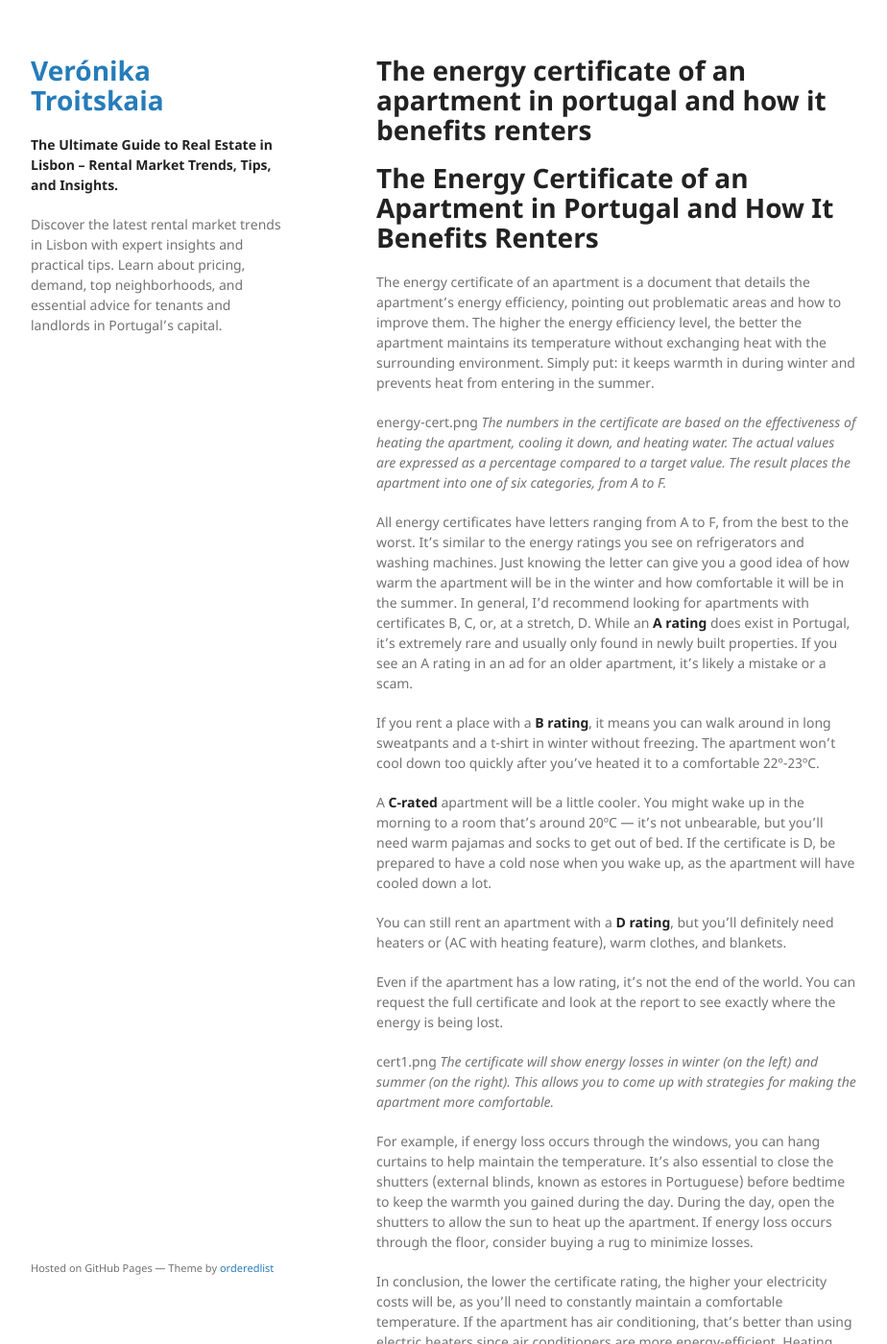
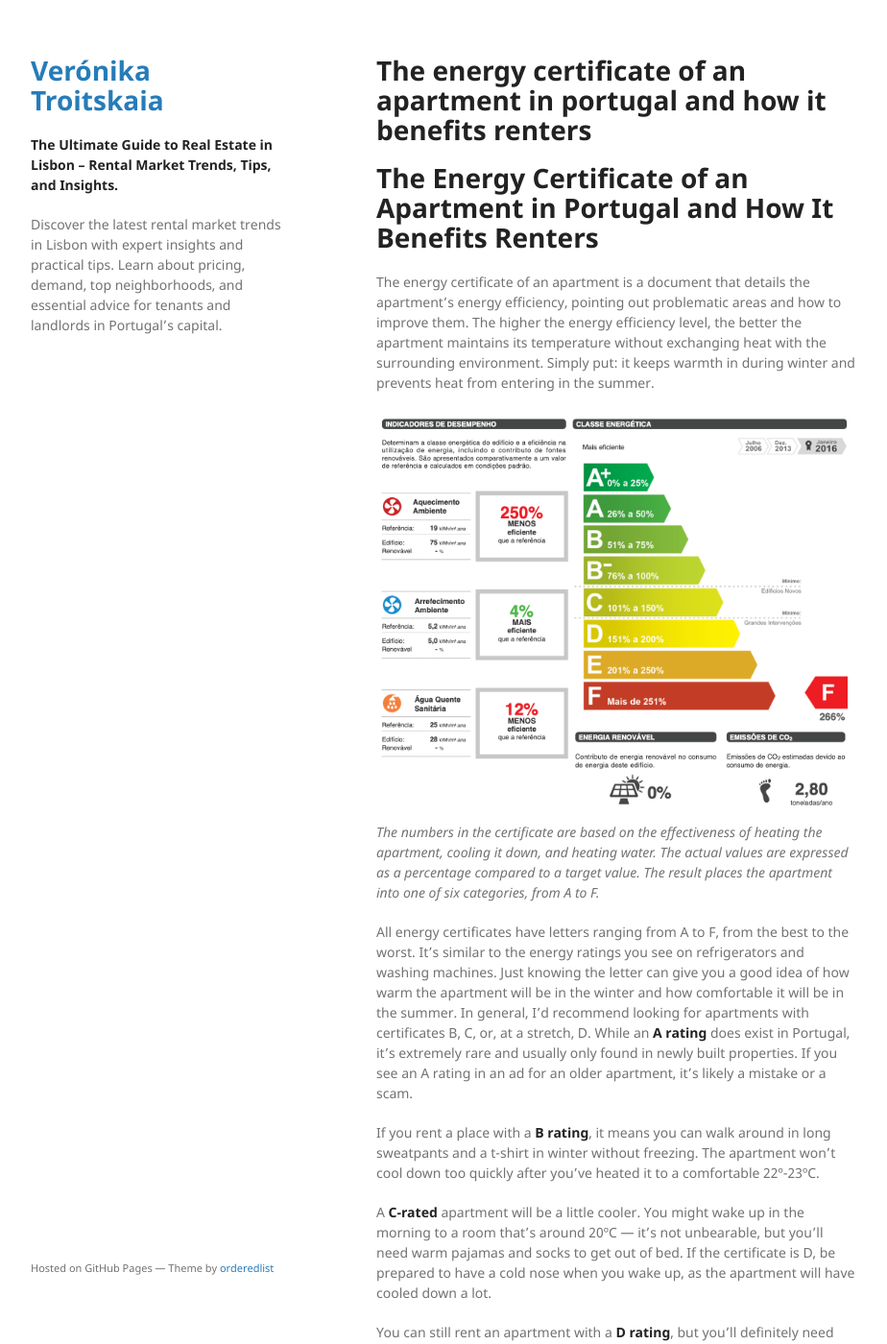
Before and after one commit to veronika-pt/blog.veronika.pt, a Jekyll site: the page built from _posts/2023-05-10-The Energy Certificate of an Apartment in Portugal and How It Benefits Renters.md, in a window 1280 px wide and 1400 px high. Shown: the whole window at 96% size, without its empty margins (178-1102 px from the left). Built offline with Jekyll 4.4.1, drawn with Linux system fonts in a browser that asks for light colours.

Commit message:
Update 2023-05-10-The Energy Certificate of an Apartment in Portugal and How It Benefits Renters.md
fixed images

```diff
--- a/_posts/2023-05-10-The Energy Certificate of an Apartment in Portugal and How It Benefits Renters.md
+++ b/_posts/2023-05-10-The Energy Certificate of an Apartment in Portugal and How It Benefits Renters.md
@@ -2,7 +2,7 @@
 
 The energy certificate of an apartment is a document that details the apartment’s energy efficiency, pointing out problematic areas and how to improve them. The higher the energy efficiency level, the better the apartment maintains its temperature without exchanging heat with the surrounding environment. Simply put: it keeps warmth in during winter and prevents heat from entering in the summer.
 
-energy-cert.png
+![Energy certificate](/assets/img/energy-cert.png)
 _The numbers in the certificate are based on the effectiveness of heating the apartment, cooling it down, and heating water. The actual values are expressed as a percentage compared to a target value. The result places the apartment into one of six categories, from A to F._
 
 All energy certificates have letters ranging from A to F, from the best to the worst. It’s similar to the energy ratings you see on refrigerators and washing machines. Just knowing the letter can give you a good idea of how warm the apartment will be in the winter and how comfortable it will be in the summer. In general, I’d recommend looking for apartments with certificates B, C, or, at a stretch, D. While an **A rating** does exist in Portugal, it's extremely rare and usually only found in newly built properties. If you see an A rating in an ad for an older apartment, it's likely a mistake or a scam.
@@ -15,12 +15,12 @@
 
 Even if the apartment has a low rating, it’s not the end of the world. You can request the full certificate and look at the report to see exactly where the energy is being lost.
 
-cert1.png
+![Energy certificate](/assets/img/cert1.png)
 _The certificate will show energy losses in winter (on the left) and summer (on the right). This allows you to come up with strategies for making the apartment more comfortable._
 
 For example, if energy loss occurs through the windows, you can hang curtains to help maintain the temperature. It’s also essential to close the shutters (external blinds, known as estores in Portuguese) before bedtime to keep the warmth you gained during the day. During the day, open the shutters to allow the sun to heat up the apartment. If energy loss occurs through the floor, consider buying a rug to minimize losses.
 
 In conclusion, the lower the certificate rating, the higher your electricity costs will be, as you’ll need to constantly maintain a comfortable temperature. If the apartment has air conditioning, that’s better than using electric heaters since air conditioners are more energy-efficient. Heating with an air conditioner is generally cheaper than using a regular heater, especially if the AC has a heating function. If the apartment doesn’t have AC and the certificate indicates that installing one would significantly improve the apartment’s energy efficiency, try negotiating with the landlord to have it installed.
 
-cert2.png
+![Energy certificate](/assets/img/cert2.png)
 _For example, in this certificate, it mentions that installing air conditioning (point 3) with a heating function will immediately raise the apartment’s energy efficiency from F to C. If I were the tenant, I’d definitely consider this: the estimated cost is €2.500, and the savings could be up to €560 per year. It would pay off in about 4.5 years._
```
